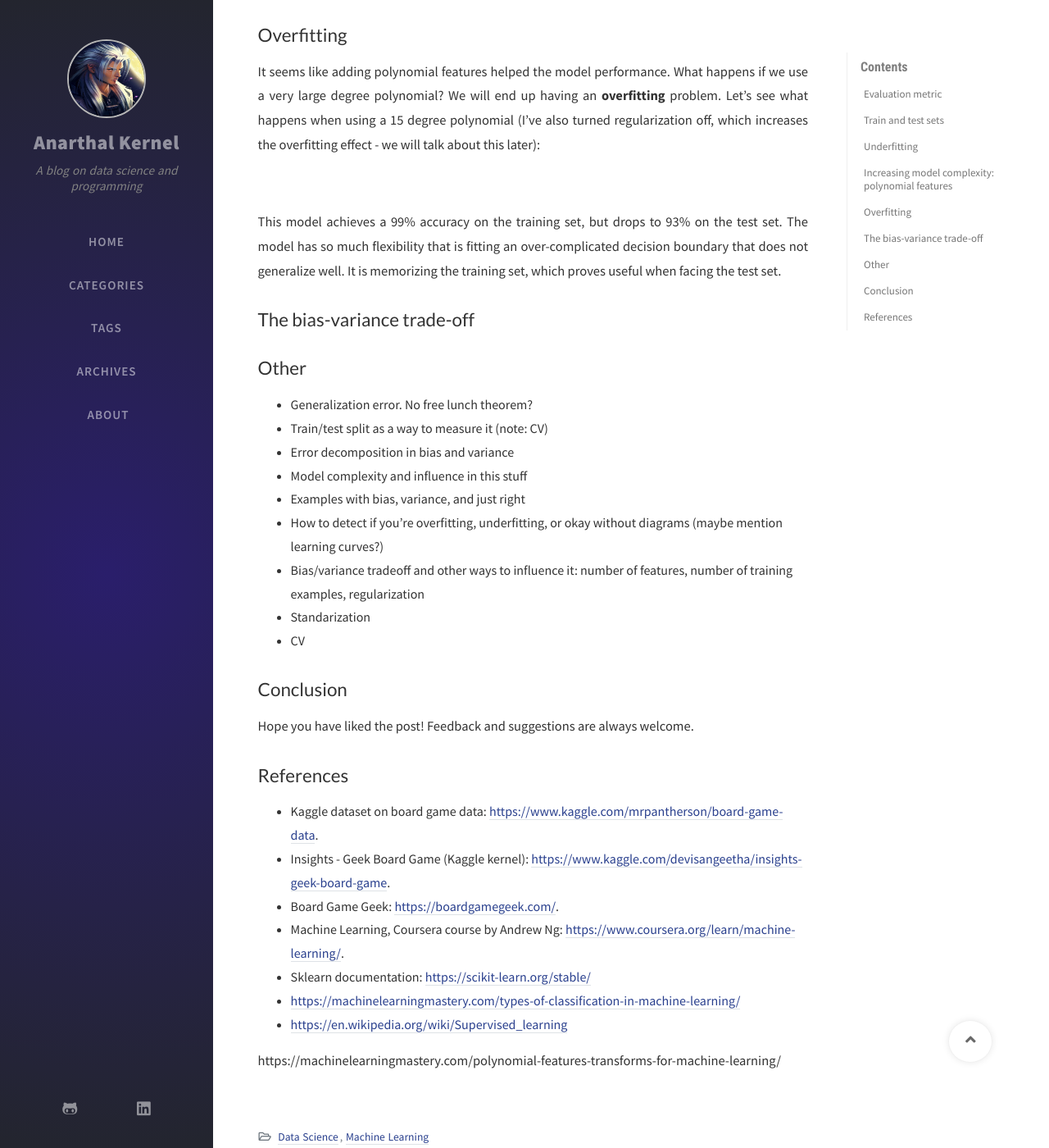
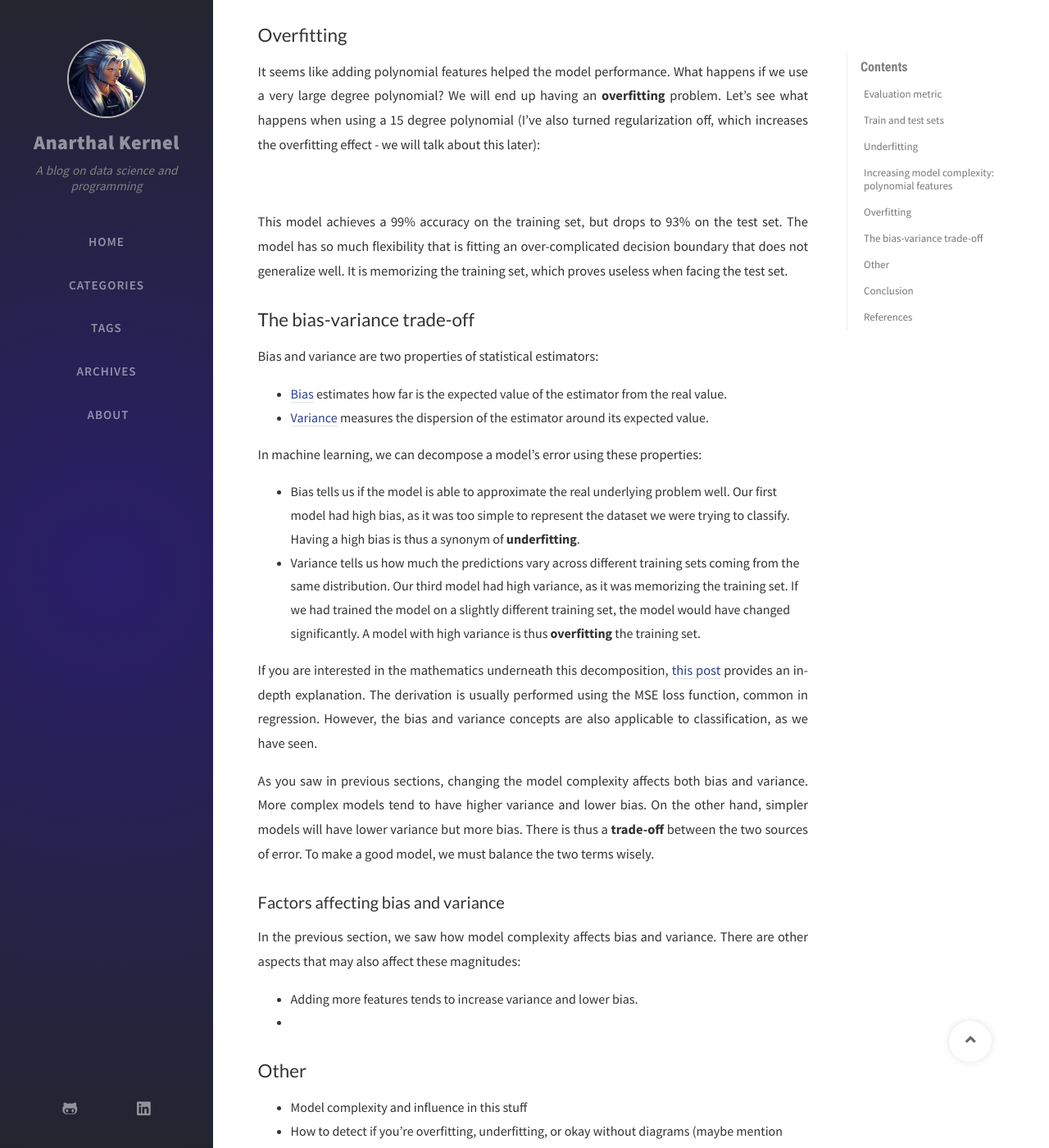
Before and after one commit to anarthal/blog, a Jekyll site: the page built from _posts/2020-07-16-underfitting-overfitting.md, in a window 1280 px wide and 1400 px high, scrolled down 4589 px. Shown: the whole window at 82% size. Built offline with Jekyll 4.4.1, drawn with Linux system fonts in a browser that asks for light colours; nearby versions of some CDN libraries; comment, search, counter and statistics services are not loaded; some of the changed text lies outside the part shown.

Commit message:
Underfitting-overfitting post

```diff
--- a/_posts/2020-07-16-underfitting-overfitting.md
+++ b/_posts/2020-07-16-underfitting-overfitting.md
@@ -143,17 +143,34 @@ It seems like adding polynomial features helped the model performance. What happ
 
 ![Overfitting]({{ "/assets/img/underfitting-overfitting/overfitting.png" | relative_url }})
 
-This model achieves a 99% accuracy on the training set, but drops to 93% on the test set. The model has so much flexibility that is fitting an over-complicated decision boundary that does not generalize well. It is memorizing the training set, which proves useful when facing the test set.
+This model achieves a 99% accuracy on the training set, but drops to 93% on the test set. The model has so much flexibility that is fitting an over-complicated decision boundary that does not generalize well. It is memorizing the training set, which proves useless when facing the test set.
 
 ## The bias-variance trade-off
 
+Bias and variance are two properties of statistical estimators:
+
+- [Bias](https://en.wikipedia.org/wiki/Bias_of_an_estimator) estimates how far is the expected value of the estimator from the real value.
+- [Variance](https://en.wikipedia.org/wiki/Variance) measures the dispersion of the estimator around its expected value.
+
+In machine learning, we can decompose a model's error using these properties:
+
+- Bias tells us if the model is able to approximate the real underlying problem well. Our first model had high bias, as it was too simple to represent the dataset we were trying to classify. Having a high bias is thus a synonym of **underfitting**.
+- Variance tells us how much the predictions vary across different training sets coming from the same distribution. Our third model had high variance, as it was memorizing the training set. If we had trained the model on a slightly different training set, the model would have changed significantly. A model with high variance is thus **overfitting** the training set.
+
+If you are interested in the mathematics underneath this decomposition, [this post](https://towardsdatascience.com/mse-and-bias-variance-decomposition-77449dd2ff55) provides an in-depth explanation. The derivation is usually performed using the MSE loss function, common in regression. However, the bias and variance concepts are also applicable to classification, as we have seen.
+
+As you saw in previous sections, changing the model complexity affects both bias and variance. More complex models tend to have higher variance and lower bias. On the other hand, simpler models will have lower variance but more bias. There is thus a **trade-off** between the two sources of error. To make a good model, we must balance the two terms wisely.
+
+### Factors affecting bias and variance
+
+In the previous section, we saw how model complexity affects bias and variance. There are other aspects that may also affect these magnitudes:
+
+- Adding more features tends to increase variance and lower bias.
+-
+
 ## Other
 
-- Generalization error. No free lunch theorem?
-- Train/test split as a way to measure it (note: CV)
-- Error decomposition in bias and variance
 - Model complexity and influence in this stuff
-- Examples with bias, variance, and just right
 - How to detect if you're overfitting, underfitting, or okay without diagrams (maybe mention learning curves?)
 - Bias/variance tradeoff and other ways to influence it: number of features, number of training examples, regularization
 - Standarization
@@ -177,3 +194,5 @@ Hope you have liked the post! Feedback and suggestions are always welcome.
 
 
 https://machinelearningmastery.com/polynomial-features-transforms-for-machine-learning/
+
+https://towardsdatascience.com/mse-and-bias-variance-decomposition-77449dd2ff55
```
